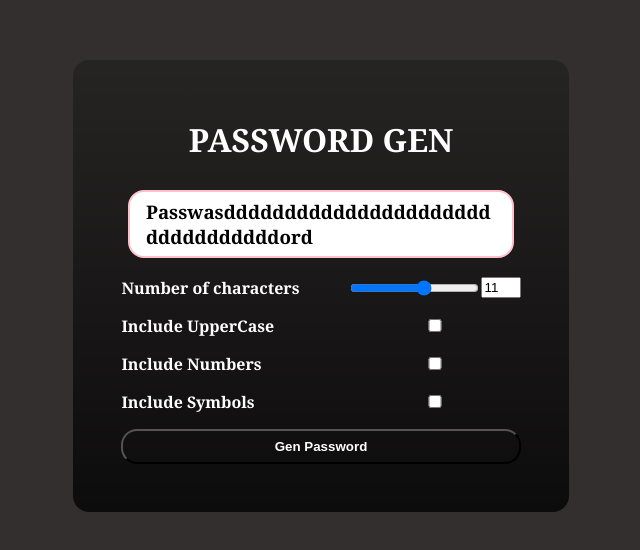
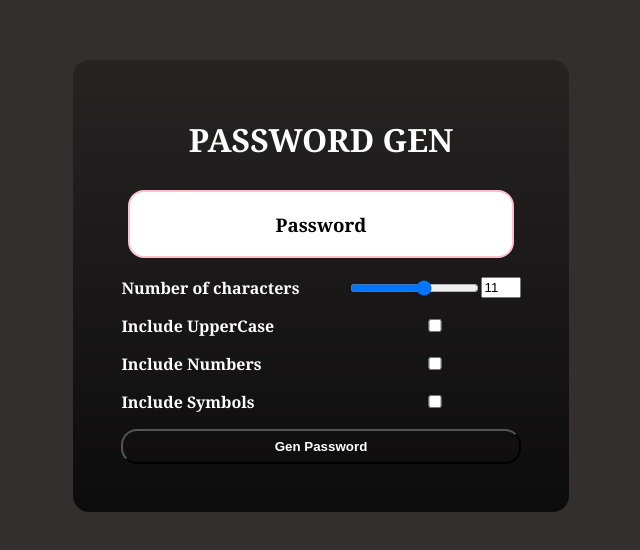
Before and after one commit to Y-Bro/Password-Generator, a website: page index.html in a window 1280 px wide. Shown: the part 114-664 px from the top of the page, without its empty margins (319-959 px from the left). Drawn offline with Linux system fonts and the light colour scheme.

Commit message:
Changing default password val

```diff
--- a/index.html
+++ b/index.html
@@ -12,7 +12,7 @@
 
     <div class="container">
         <h1 class = "title">PASSWORD GEN</h1>
-        <h3 id = "pass"class = "passDisplay">Passwasdddddddddddddddddddddddddddddddddord</h3>
+        <h3 id = "pass"class = "passDisplay">Password</h3>
         <form id = "genForm"class = "form">
             <label for = "charRangeNumber">Number of characters</label>
             <div class ="range-number">
```
